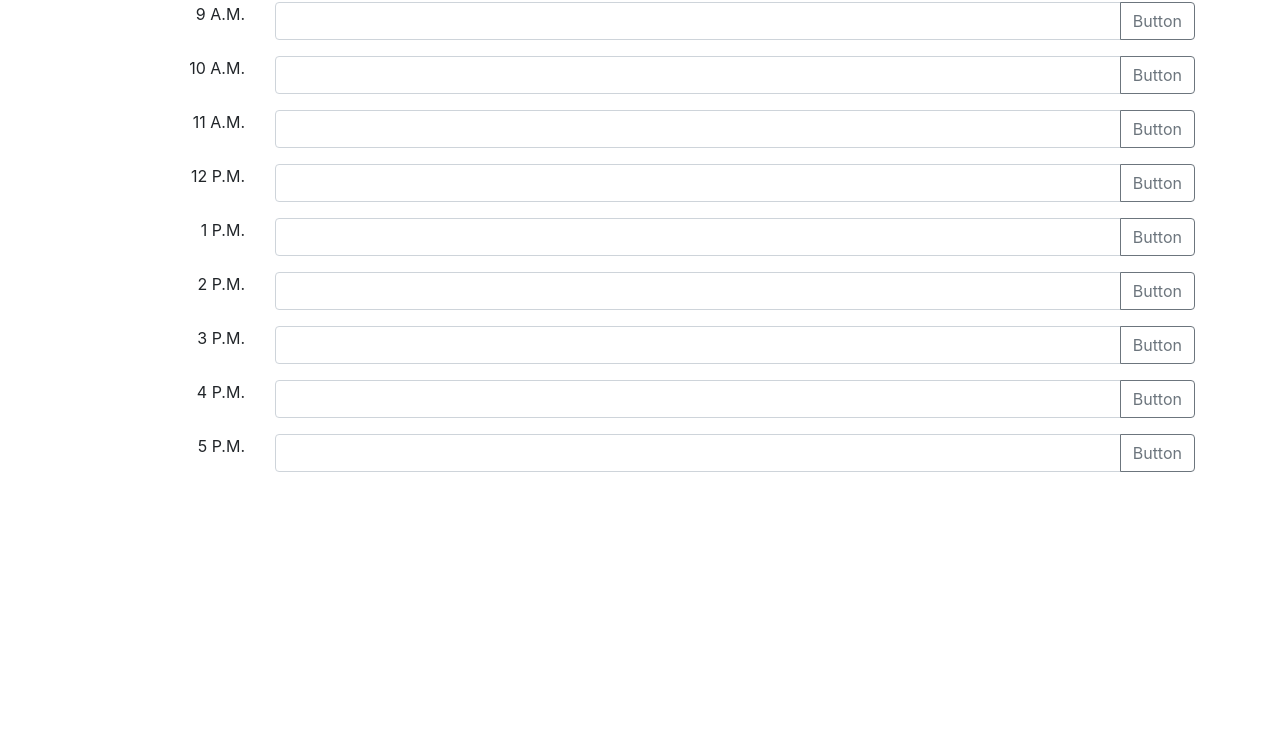
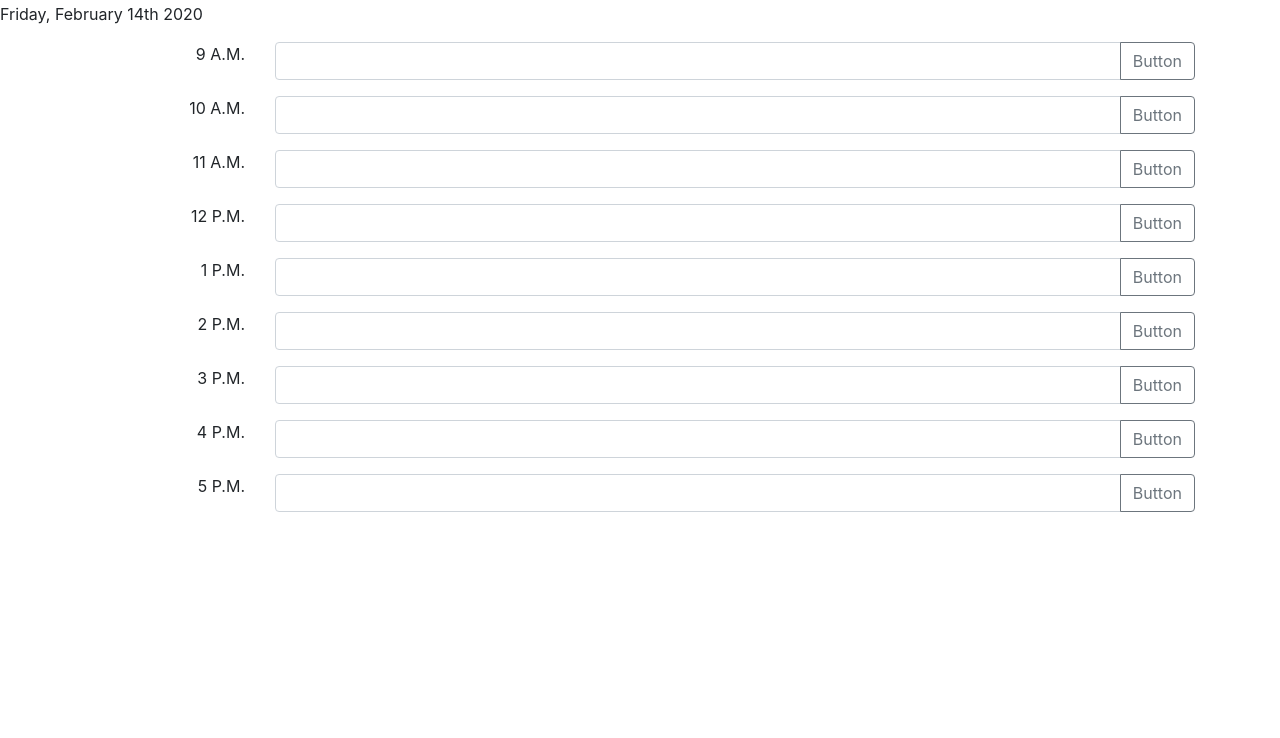
Before and after one commit to SpencerFife/Day-Planner, a plain HTML site: page index.html in a window 1280 px wide. Shown: the part 62-800 px from the top of the page. Drawn offline with nearby package versions, Linux system fonts and the light colour scheme.

Commit message:
added current date moment.js

```diff
--- a/index.html
+++ b/index.html
@@ -16,7 +16,7 @@
     <header>
       <h1>Work Day Scheduler</h1>
       <p></p>
-      <p></p>
+      <p id="currentDate"></p>
     </header>
 
     <div class="container">
@@ -229,7 +229,8 @@
         </div>
       </div>
     </div>
-
+    <script src="https://ajax.googleapis.com/ajax/libs/jquery/3.4.1/jquery.min.js"></script>
     <script src="https://cdnjs.cloudflare.com/ajax/libs/moment.js/2.24.0/moment-with-locales.min.js"></script>
+    <script src="script.js"></script>
   </body>
 </html>
--- a/script.js
+++ b/script.js
@@ -0,0 +1 @@
+$("#currentDate").text(moment().format("dddd, MMMM Do YYYY"));
```
